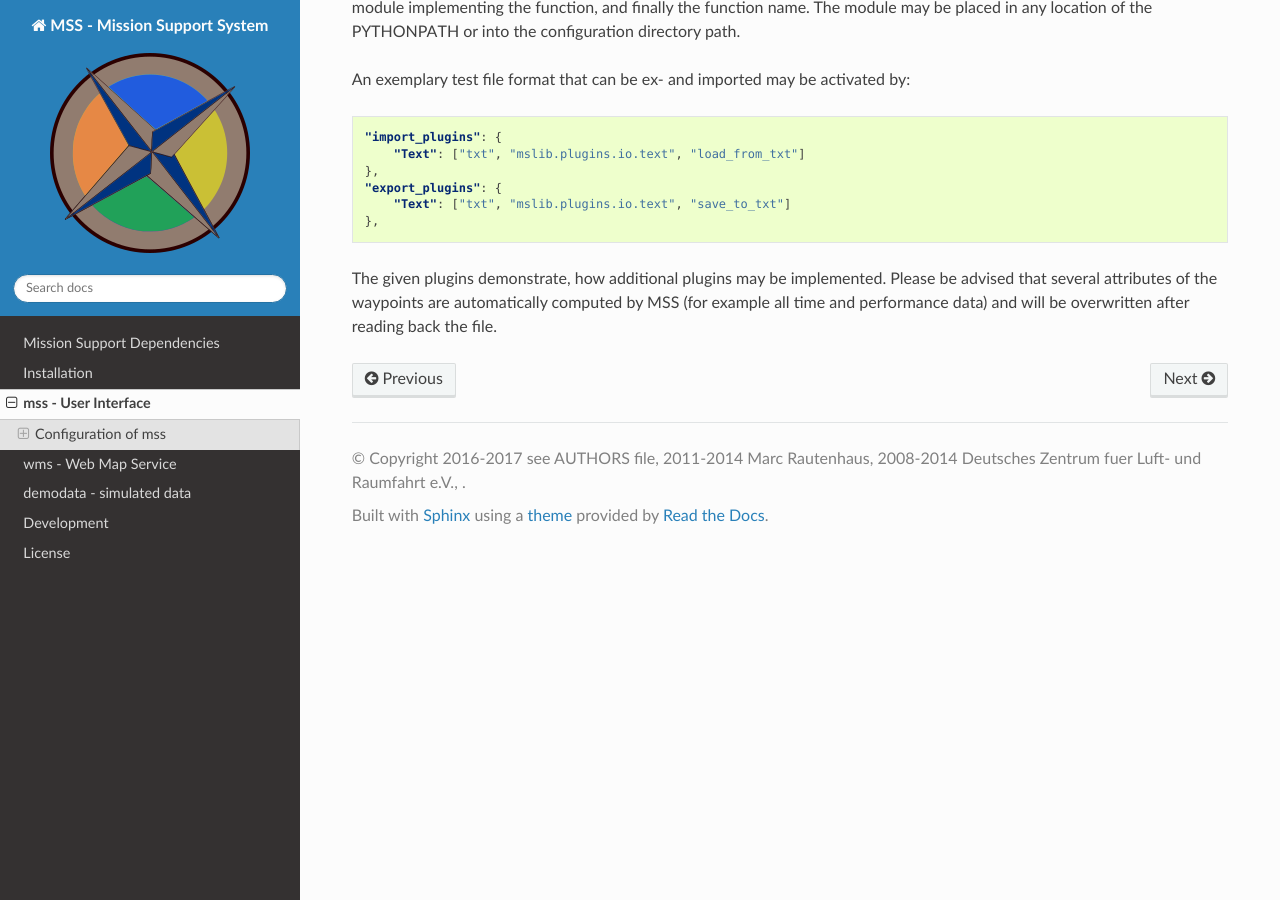
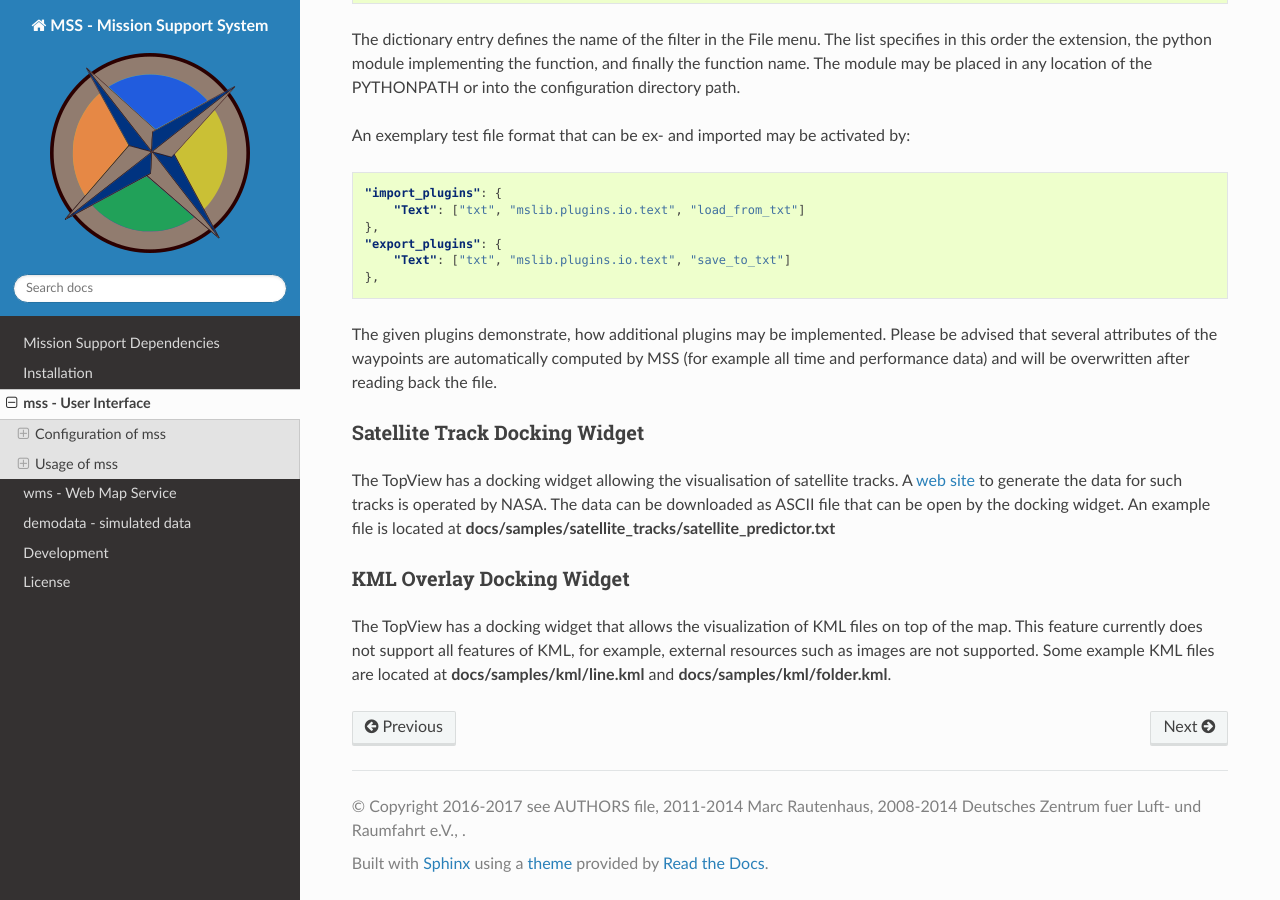
Before and after one commit to Open-MSS/MSS, a Sphinx documentation site: the page built from docs/usage.rst, in a window 1280 px wide and 900 px high, scrolled down 1990 px. Built offline with Sphinx 7.4.7 and the Read the Docs theme 2.0.0, drawn with Linux system fonts in a browser that asks for light colours.

Commit message:
Update of documentation and satellite tool link.

```diff
--- a/docs/development.rst
+++ b/docs/development.rst
@@ -81,7 +81,7 @@ Profiling can be done by e.g.::
 
 
 Building the docs with Sphinx
-~~~~~~~~~~~~~~~~~~~~~~~~~~~~~~~~
+~~~~~~~~~~~~~~~~~~~~~~~~~~~~~
 
 The documentation (in reStructuredText format, .rst) is in docs/.
 
@@ -95,7 +95,7 @@ Then point a web browser at docs/_build/html/index.html.
 
 
 Creating a new release
-~~~~~~~~~~~~~~~~~~~~~~~~~~~~
+~~~~~~~~~~~~~~~~~~~~~~
 
 * make sure all issues for this milestone are closed or moved to the next milestone
 * update CHANGES.rst, based on git log
--- a/docs/usage.rst
+++ b/docs/usage.rst
@@ -48,6 +48,9 @@ by the environment variable MSS_SETTINGS pointing to your mss_settings.json.
 
 .. literalinclude:: samples/config/mss/mss_settings.json.sample
 
+
+Usage of mss
+~~~~~~~~~~~~
 
 Performance
 ...........
@@ -113,3 +116,20 @@ An exemplary test file format that can be ex- and imported may be activated by:
 The given plugins demonstrate, how additional plugins may be implemented. Please be advised that several
 attributes of the waypoints are automatically computed by MSS (for example all time and performance data)
 and will be overwritten after reading back the file.
+
+
+Satellite Track Docking Widget
+..............................
+
+The TopView has a docking widget allowing the visualisation of satellite tracks.
+A `web site <https://cloudsgate2.larc.nasa.gov/cgi-bin/predict/predict.cgi>`_ to generate the data for
+such tracks is operated by NASA. The data can be downloaded as ASCII file that can be open by the docking
+widget. An example file is located at **docs/samples/satellite_tracks/satellite_predictor.txt**
+
+
+KML Overlay Docking Widget
+..........................
+
+The TopView has a docking widget that allows the visualization of KML files on top of the map. This feature
+currently does not support all features of KML, for example, external resources such as images are not supported.
+Some example KML files are located at **docs/samples/kml/line.kml** and **docs/samples/kml/folder.kml**.
```
Also changed, not shown: 3 other files.
